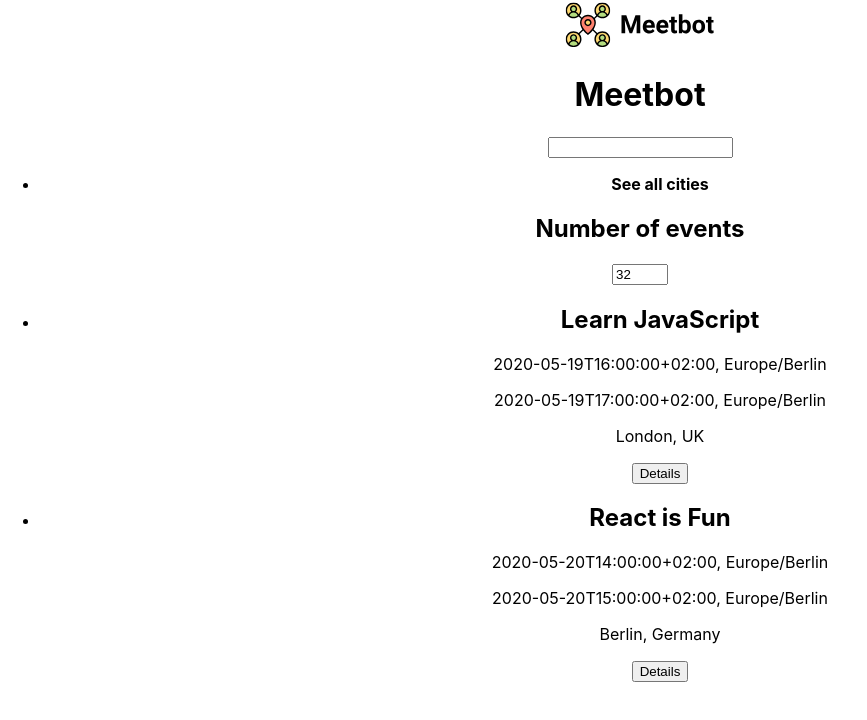
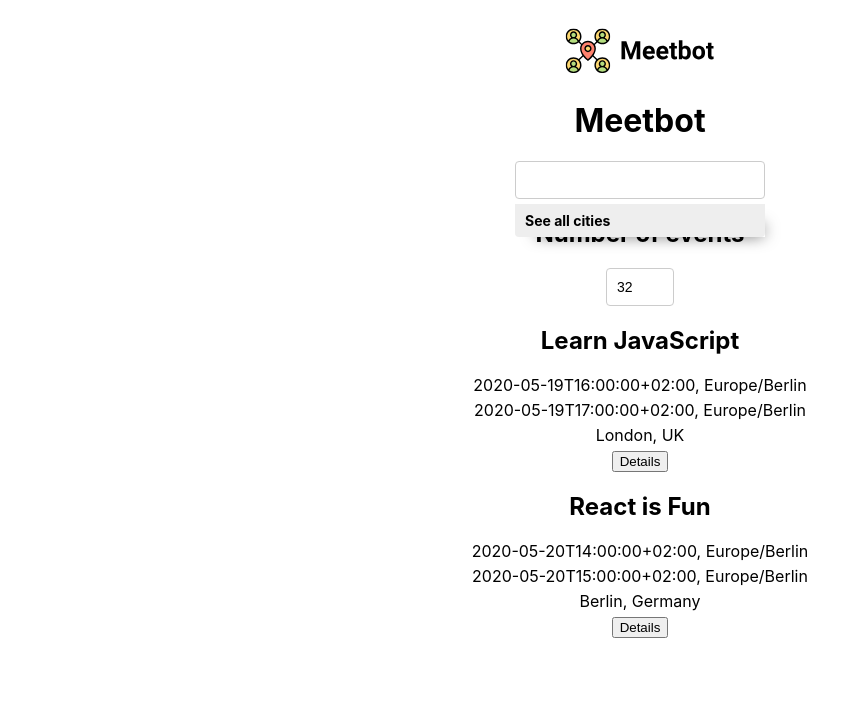
Before and after one commit to gregoriodelasheras/meetbot, a React (Create React App) app: page / in a window 1280 px wide. Shown: the top 720 px of the page, without its empty margins (0-867 px from the left). Built offline with nearby package versions, Linux system fonts and the light colour scheme.

Commit message:
style: change style of the app with CSS

```diff
--- a/src/App.css
+++ b/src/App.css
@@ -1,4 +1,4 @@
-.App {
+/* .App {
   text-align: center;
 }
 
@@ -36,3 +36,216 @@
     transform: rotate(360deg);
   }
 }
+ */
+
+@import url(https://fonts.googleapis.com/css?family=Roboto:500);
+.App {
+  text-align: center;
+  padding: 2% 5%;
+}
+
+.App * {
+  box-sizing: border-box;
+}
+
+ul {
+  padding: 0;
+  list-style: none;
+}
+
+p {
+  margin: 5px 0;
+}
+
+.display-none {
+  display: none;
+}
+.showSuggestions {
+  display: block;
+}
+
+input[type='text'],
+input[type='number'] {
+  padding: 8px 6px 8px 10px;
+  border-radius: 4px;
+  outline: none;
+  border: 1px solid #ccc;
+  font-size: 14px;
+  line-height: 20px;
+  align-self: center;
+  height: 38px;
+}
+
+.city {
+  width: 250px;
+}
+
+.CitySearch {
+  display: flex;
+  flex-direction: column;
+  flex-basis: 300px;
+  max-width: 300px;
+  margin: auto;
+  position: relative;
+}
+
+.suggestions {
+  width: 250px;
+  position: absolute;
+  z-index: 2;
+  align-self: center;
+  margin: 0;
+  top: 43px;
+  font-size: 14px;
+  box-shadow: 10px 10px 16px -12px rgba(0, 0, 0, 0.75);
+}
+
+.suggestions > li {
+  text-align: left;
+  padding: 8px 6px 8px 10px;
+  background-color: #eee;
+  cursor: default;
+}
+
+.suggestions > li:last-child {
+  border-bottom-left-radius: 4px;
+  border-bottom-right-radius: 4px;
+}
+
+.suggestions > li:hover {
+  background-color: #bcdcdb;
+}
+
+.event {
+  padding: 10px 10px 35px;
+  margin-bottom: 10px;
+  text-align: left;
+  border: 1px solid #ccc;
+  border-radius: 4px;
+  position: relative;
+}
+
+.details-btn {
+  position: absolute;
+  right: 5px;
+  bottom: 5px;
+  padding: 5px 8px;
+  border-radius: 4px;
+  outline: none;
+  cursor: pointer;
+}
+
+.name {
+  font-size: 18px;
+  font-weight: 600;
+}
+
+.group-name {
+  text-transform: uppercase;
+  font-size: 14px;
+}
+
+.going,
+.visibility {
+  font-style: italic;
+}
+
+.description {
+  overflow-x: hidden;
+}
+
+.numberOfEvents {
+  width: 200px;
+  margin: 20px auto;
+  text-align: center;
+}
+
+.button-wrapper {
+  display: grid;
+  grid-template-columns: 1fr 1fr 1fr;
+  grid-gap: 20px;
+  padding: 20px;
+  font-family: sans-serif;
+}
+
+.Alert {
+  position: fixed;
+  top: 20px;
+}
+
+.data-vis-wrapper {
+  display: flex;
+  align-items: center;
+  flex-direction: column;
+}
+.data-vis-wrapper .recharts-responsive-container {
+  min-width: 100%;
+  display: flex;
+}
+.recharts-surface {
+  overflow: visible;
+}
+
+.login-button {
+  color: #494949;
+  text-transform: uppercase;
+  text-decoration: none;
+  background: #ffffff;
+  padding: 20px;
+  border: 4px solid #494949;
+  display: inline-block;
+  transition: all 0.4s ease 0s;
+  min-width: 10rem;
+  margin: 1rem;
+}
+
+.google-btn {
+  width: 184px;
+  height: 42px;
+  margin: 1rem;
+  background-color: #4285f4;
+  border-radius: 2px;
+  box-shadow: 0 3px 4px 0 rgba(0, 0, 0, 0.25);
+}
+.google-btn:hover {
+  box-shadow: 0 0 6px #4285f4;
+}
+.google-btn:active {
+  background: #1669f2;
+}
+.google-icon-wrapper {
+  position: absolute;
+  margin-top: 1px;
+  margin-left: 1px;
+  width: 40px;
+  height: 40px;
+  border-radius: 2px;
+  background-color: #fff;
+}
+.google-icon {
+  position: absolute;
+  margin-top: 11px;
+  margin-left: -8px;
+  width: 18px;
+  height: 18px;
+}
+.btn-text {
+  float: right;
+  margin: 11px 11px 0 0;
+  color: #fff;
+  font-size: 14px;
+  letter-spacing: 0.2px;
+  font-family: 'Roboto';
+}
+
+@media only screen and (min-width: 992px) {
+  .data-vis-wrapper {
+    flex-direction: row;
+  }
+  .data-vis-wrapper .recharts-responsive-container {
+    flex-basis: 50%;
+    max-width: 50%;
+    min-width: auto;
+    margin: 0 auto;
+  }
+}
```
